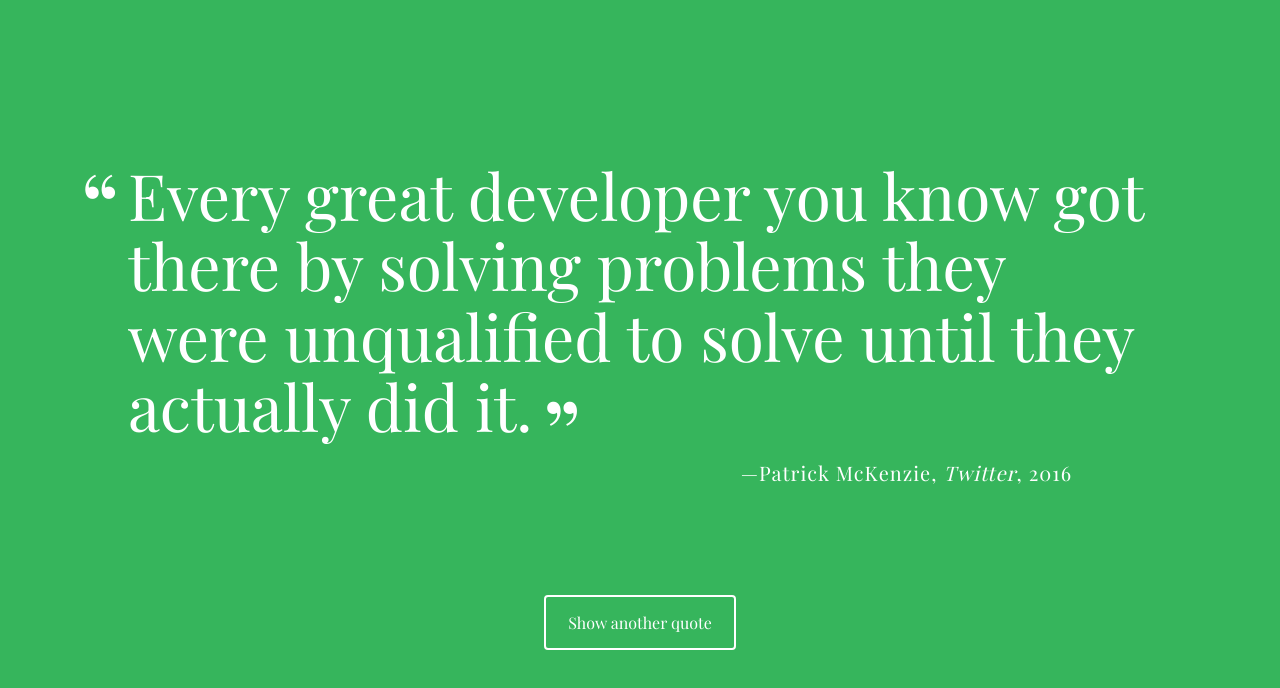
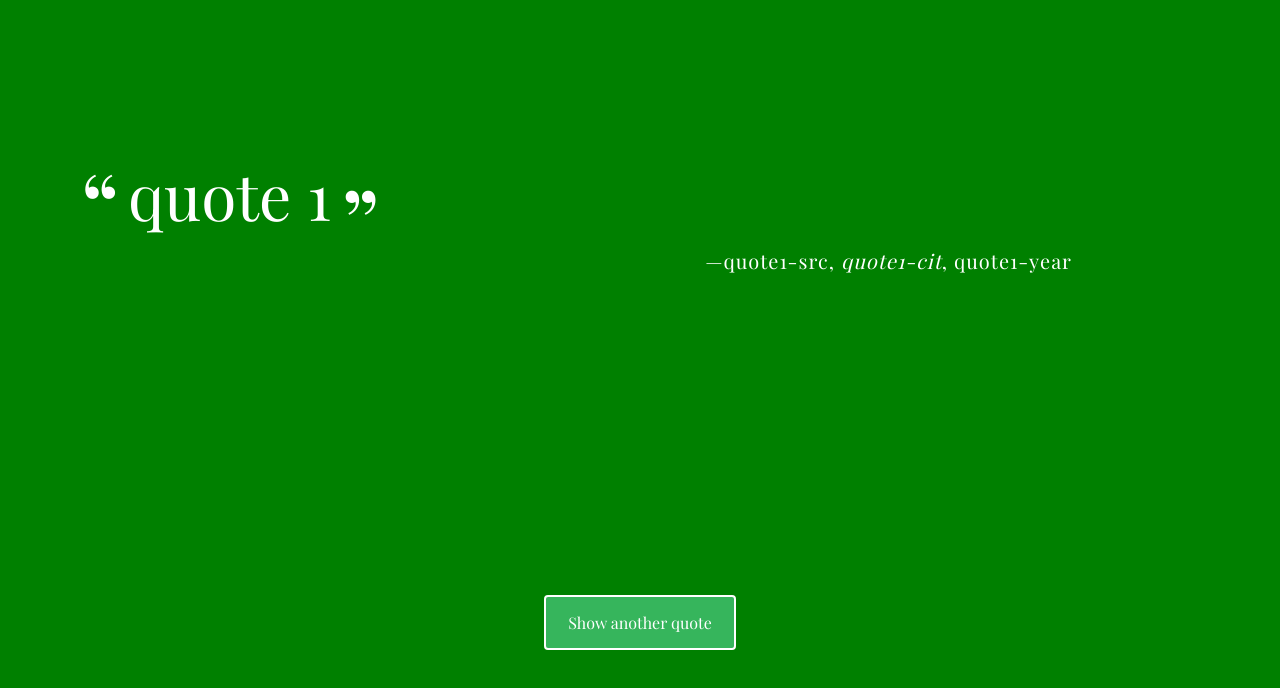
Before and after one commit to bassiebangura/A_Random_Quote_Generator, a plain HTML site: page index.html in a window 1280 px wide. Both pictures are taken after a click on the button "Show another quote". Drawn offline with nearby package versions, Linux system fonts and the light colour scheme; a web font is replaced by a local one.

Commit message:
Add random quotes to page working.

```diff
--- a/css/styles.css
+++ b/css/styles.css
@@ -4,7 +4,7 @@
  */
 
 body {
-  background-color: #36b55c;
+  background-color: green;
   color: white;
   font-family: 'Playfair Display', serif;
 }
--- a/index.html
+++ b/index.html
@@ -12,8 +12,6 @@
   <div class="container">
 
     <div id="quote-box">
-      <p class="quote">Every great developer you know got there by solving problems they were unqualified to solve until they actually did it.</p>
-      <p class="source">Patrick McKenzie<span class="citation">Twitter</span><span class="year">2016</span></p>
     </div>
 
     <button id="loadQuote">Show another quote</button>
--- a/js/script.js
+++ b/js/script.js
@@ -5,28 +5,55 @@ project 1 - A Random Quote Generator
 
 // Study guide for this project - https://drive.google.com/file/d/1s5grutGuQFwJcQP8bFwEI69Q8FCkGdDk/view?usp=sharing
 
+// Create the array of quote objects and name it `quotes`.
+let quotes = [
+  {
+    quote: "quote 1",
+    source: "quote1-src",
+    citation: "quote1-cit",
+    year: "quote1-year"
+  },
+  {
+    quote: "quote 2",
+    source: "quote2-src",
+    citation: "quote2-cit",
+    year: "quote2-year"
+  },
+  {
+    quote: "quote 3",
+    source: "quote3-src",
+    citation: "quote3-cit",
+    year: "quote3-year"
+  }
+];
 
-/***
-  Create the array of quote objects and name it `quotes`.
-  Add at least five quote objects to the `quotes` array.
-  Give each quote object a `quote` and `source` property.
-  Add the `citation` property to at least one object in the array.
-  Add the `year` property to at least one object in the array.
-  Use console.log() to log your array of quotes to the console.
-***/
+// console.log(quotes[0].quote);
 
+const getRandomQuote = () => {
+  let randomNumber = Math.floor(Math.random() * (quotes.length - 1));
+  return quotes[randomNumber];
+};
 
+const printQuote = () => {
+  let randomQuote = getRandomQuote();
+  let quoteContainer = document.getElementById("quote-box");
+  let pageContainer = document.querySelector('body');
+  let innerHTMLContent = "";
+  innerHTMLContent +=
+    '<p class="quote">' +
+    randomQuote.quote +
+    '</p><p class="source">' +
+    randomQuote.source +
+    '<span class="citation">' +
+    randomQuote.citation +
+    '</span><span class="year">' +
+    randomQuote.year +
+    "</span></p>";
 
-
-/***
-  Create the `getRandomQuote` function to:
-   - Create a variable to store a random number
-   - Cse the random number to `return` a random quote object from the `quotes` array.
-***/
-
-
-
-
+  quoteContainer.innerHTML = innerHTMLContent;
+  pageContainer.style.backgroundColor =
+    pageContainer.style.backgroundColor == "green" ? "blue" : "green";
+};
 /***
   Create the `printQuote` function to:
    - Call the `getRandomQuote` function and assign it to a variable.
@@ -40,9 +67,6 @@ project 1 - A Random Quote Generator
    - Set the `innerHTML` of the `quote-box` div to the HTML string.
 ***/
 
-
-
-
 /***
   When the "Show another quote" button is clicked, the event listener
   below will be triggered, and it will call, or "invoke", the `printQuote`
@@ -50,7 +74,8 @@ project 1 - A Random Quote Generator
   comment.
 ***/
 
-document.getElementById('loadQuote').addEventListener("click", printQuote, false);
-
+document
+  .getElementById("loadQuote")
+  .addEventListener("click", printQuote, false);
 
 // Remember to delete the comments that came with this file, and replace them with your own code comments.
```
